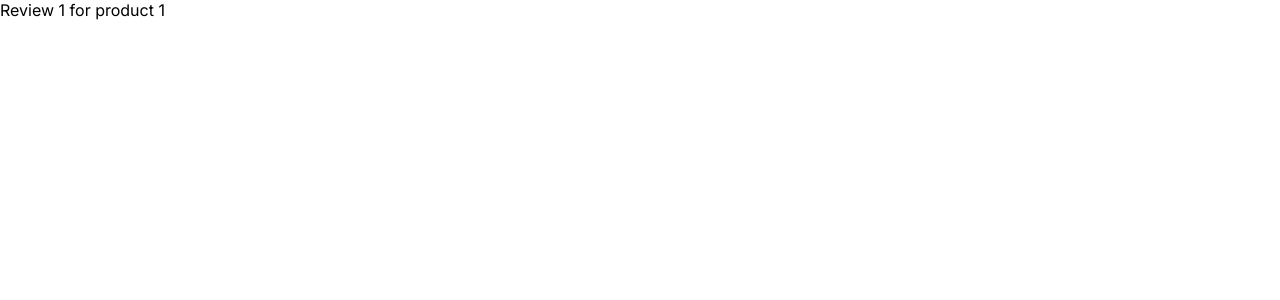
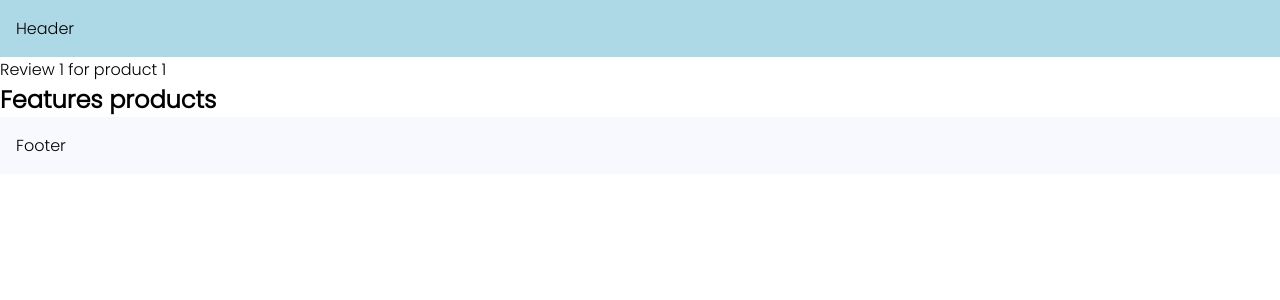
Before and after one commit to thanhbr/powdered-milk, a Next.js app: page /products/1/reviews/1 in a window 1280 px wide. Shown: the top 300 px of the page. Built offline with nearby package versions, Linux system fonts and the light colour scheme.

Commit message:
add nested layouts

```diff
--- a/src/app/layout.tsx
+++ b/src/app/layout.tsx
@@ -1,8 +1,8 @@
 import type { Metadata } from "next";
-import { Inter } from "next/font/google";
+import { Poppins } from "next/font/google";
 import "./globals.css";
 
-const inter = Inter({ subsets: ["latin"] });
+const poppins = Poppins({ weight: "300", subsets: ["latin"] });
 
 export const metadata: Metadata = {
   title: "Powdered Milk",
@@ -16,8 +16,14 @@ export default function RootLayout({
 }>) {
   return (
     <html lang="en">
-      <body className={inter.className} suppressHydrationWarning={true}>
+      <body className={poppins.className} suppressHydrationWarning={true}>
+        <header style={{ backgroundColor: "lightblue", padding: "1rem" }}>
+          <p>Header</p>
+        </header>
         {children}
+        <footer style={{ backgroundColor: "ghostwhite", padding: "1rem" }}>
+          <p>Footer</p>
+        </footer>
       </body>
     </html>
   );
--- /dev/null
+++ b/src/app/products/[productId]/layout.tsx
@@ -0,0 +1,12 @@
+export default function ProductDetailsLayout({
+  children
+}: {
+  children: React.ReactNode;
+}) {
+  return (
+    <>
+     {children}
+     <h2>Features products</h2>
+    </>
+  )
+}
```
Also changed, not shown: src/app/route.ts (deleted, +0 -14 lines).
